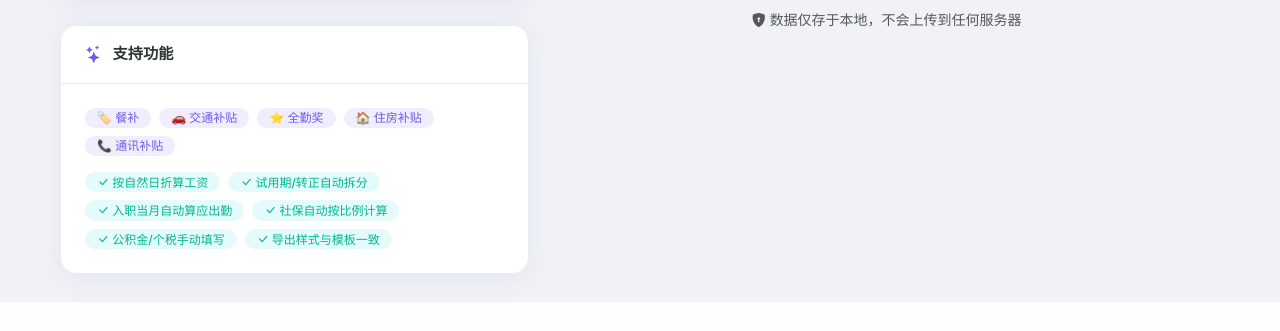
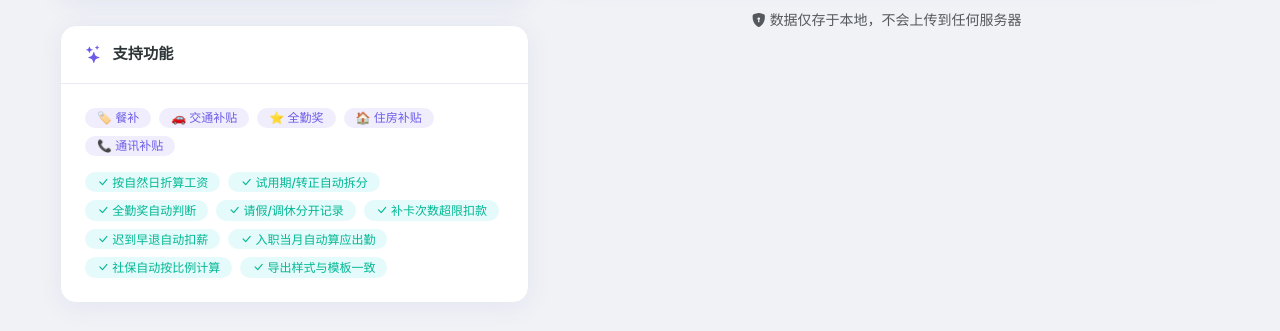
Before and after one commit to c940508931-max/salary-calc, a Flask app: page / in a window 1280 px wide. Shown: the part 745-1076 px from the top of the page. Before the commit the page ends 1047 px from the top, so only its background shows below. Run offline with Flask 3, Linux system fonts and the light colour scheme.

Commit message:
feat: 全勤奖/请假调休分开/补卡扣款/迟到扣款
- 转正薪资拆出200全勤奖，请假>0或补卡>2则全勤奖=0
- 请假天数/调休天数分开填写，实际出勤=应出勤+调休-请假
- 补卡超2次后每超1次扣半天底薪
- 迟到按入职日判断允许时长(15号内150分/后75分)，超1分扣2元
- 预览/导出同步显示全勤奖、补卡扣款、迟到扣款列

```diff
--- a/app.py
+++ b/app.py
@@ -80,7 +80,8 @@ TEMPLATE_COLUMNS = [
     ("转正日期", 14),
     ("手机号", 16),
     ("应出勤天数", 12),
-    ("请假/调休天数", 14),
+    ("请假天数", 12),
+    ("调休天数", 12),
     ("实际出勤天数", 14),
     ("基本工资", 12),
     ("转正薪资", 12),
@@ -88,6 +89,8 @@ TEMPLATE_COLUMNS = [
     ("岗位绩效", 12),
     ("加班费", 10),
     ("销售提成", 12),
+    ("补卡次数", 10),
+    ("迟到早退(分钟)", 14),
 ]
 
 # ---------------------------------------------------------------------------
@@ -220,12 +223,15 @@ def create_template(workbook=None) -> Workbook:
         ("失业保险", 12),
         ("住房公积金", 12),
         ("个人所得税", 12),
+        ("全勤奖", 10),
+        ("补卡扣款", 10),
+        ("迟到扣款", 10),
         ("实发金额", 12),
     ]
     full_headers.extend(fixed_tail)
 
     # 确认表头数与类型数一致
-    assert len(full_headers) == 27, f"表头数应为27，实际{len(full_headers)}"
+    assert len(full_headers) == 33, f"表头数应为33，实际{len(full_headers)}"
 
     # 写标题行（第1行）
     ws.cell(row=1, column=1, value="路易小姐薪资表 - 📌 浅蓝底色 = 自动计算（不要填写）| 白色底色 = 请手动填写")
@@ -244,30 +250,36 @@ def create_template(workbook=None) -> Workbook:
         "M",       # 工号
         "M",       # 身份证号
         "M",       # 入职日期
-        "M",       # 转正日期（手动填，可留空）
+        "M",       # 转正日期（可留空）
         "M",       # 手机号
-        "A",       # 应出勤天数
-        "M",       # 请假/调休天数
-        "A",       # 实际出勤天数
-        "A",       # 基本工资
+        "A",       # 应出勤天数（自动）
+        "M",       # 请假天数
+        "M",       # 调休天数
+        "A",       # 实际出勤天数（自动：应出勤+调休-请假）
+        "A",       # 基本工资（自动）
         "M",       # 转正薪资
-        "M",       # 试用期薪资（手动填，可留空）
+        "M",       # 试用期薪资（可留空）
         "M",       # 岗位绩效
         "M",       # 加班费
         "M",       # 销售提成
+        "M",       # 补卡次数
+        "M",       # 迟到早退(分钟)
     ]
     # 补贴列（手动填）
     for _ in SUBSIDY_OPTIONS:
         col_types.append("M")
     # 尾部
     tail_types = [
-        "A",       # 社保基数（跟随网页设置，自动填充）
+        "A",       # 社保基数（跟随网页设置）
         "A",       # 养老保险
         "A",       # 医疗保险
         "A",       # 失业保险
         "M",       # 住房公积金
         "M",       # 个人所得税
-        "A",       # 实发金额
+        "A",       # 全勤奖（自动）
+        "A",       # 补卡扣款（自动）
+        "A",       # 迟到扣款（自动）
+        "A",       # 实发金额（自动）
     ]
     col_types.extend(tail_types)
 
@@ -321,12 +333,13 @@ def create_template(workbook=None) -> Workbook:
         "张三", "LY0001", "330102199001011234",
         date(2026, 4, 1), "",          # 入职日期, 转正日期（空=默认无试用期）
         "+86 13800138000",
-        None, 0, None, None, 15000,   # 应出勤=自动, 请假=0, 实际出勤=自动, 基本工资=自动, 转正薪资=15000
+        None, 0, 0, None, None, 15000, # 应出勤=自动, 请假=0, 调休=0, 实际出勤=自动, 基本工资=自动, 转正薪资=15000
         "",                            # 试用期薪资（空=无试用期）
         300, 200, 0,                   # 岗位绩效, 加班费, 销售提成
+        0, 0,                          # 补卡次数, 迟到早退(分钟)
     ]
     subsidy_example = [300, 200, 0, 0, 0]
-    tail_example = [5000, None, None, None, 0, 240, None]
+    tail_example = [5000, None, None, None, 0, 240, None, None, None, None]
 
     row_data = example + subsidy_example + tail_example
     for col_idx, (val, ctype) in enumerate(zip(row_data, col_types), 1):
@@ -372,10 +385,12 @@ def parse_uploaded_excel(filepath: str, social_base: float, ref_month: str) -> l
     for idx, h in enumerate(headers):
         h_lower = h.lower().replace(" ", "")
         if h_lower in ("姓名", "工号", "身份证号", "入职日期", "转正日期", "手机号",
-                        "应出勤天数", "请假/调休天数", "实际出勤天数",
+                        "应出勤天数", "请假/调休天数", "请假天数", "调休天数", "实际出勤天数",
                         "基本工资", "总薪资", "转正薪资", "试用期薪资", "岗位绩效",
-                        "加班费", "销售提成", "社保基数", "养老保险", "医疗保险",
-                        "失业保险", "住房公积金", "个人所得税", "实发金额"):
+                        "加班费", "销售提成", "补卡次数", "迟到早退(分钟)",
+                        "社保基数", "养老保险", "医疗保险",
+                        "失业保险", "住房公积金", "个人所得税", "实发金额",
+                        "全勤奖", "补卡扣款", "迟到扣款"):
             col_map[h] = idx
         elif h in SUBSIDY_OPTIONS:
             col_map.setdefault("补贴列", []).append(idx)
@@ -408,26 +423,28 @@ def parse_uploaded_excel(filepath: str, social_base: float, ref_month: str) -> l
         # 应出勤天数 = 根据入职日和参考月份计算
         scheduled_days = get_work_days_from_hire(hire_date, ref)
 
-        # 请假/调休天数（手动填）
-        leave_days = int(parse_float(row[col_map.get("请假/调休天数", 6)] if col_map.get("请假/调休天数", 6) < len(row) else 0))
+        # 请假天数（手动填，兼容旧模板的"请假/调休天数"）
+        leave_idx = col_map.get("请假天数") or col_map.get("请假/调休天数", 7)
+        leave_days = int(parse_float(row[leave_idx] if leave_idx is not None and leave_idx < len(row) else 0))
 
-        # 实际出勤天数 = 应出勤 - 请假/调休（自动计算，最小0）
-        actual_days = max(scheduled_days - leave_days, 0)
+        # 调休天数（手动填）
+        comp_idx = col_map.get("调休天数", 99)
+        comp_days = int(parse_float(row[comp_idx] if comp_idx < len(row) else 0))
+
+        # 实际出勤天数 = 应出勤 + 调休 - 请假（自动，最小0）
+        actual_days = max(scheduled_days + comp_days - leave_days, 0)
 
         # 转正薪资（手动填，兼容旧模板的"总薪资"）
-        total_salary_idx = col_map.get("转正薪资") or col_map.get("总薪资", 10)
+        total_salary_idx = col_map.get("转正薪资") or col_map.get("总薪资", 11)
         total_salary = parse_float(row[total_salary_idx] if total_salary_idx is not None and total_salary_idx < len(row) else 0)
 
         # ===== 试用期 / 转正判断 =====
-        # 试用期薪资（手动填，留空=无试用期）
         probation_salary = parse_float(row[col_map.get("试用期薪资", 99)] if col_map.get("试用期薪资", 99) < len(row) else 0)
-        # 转正日期（手动填，留空=无试用期）
         regular_idx = col_map.get("转正日期", 99)
         regular_date = parse_date(row[regular_idx] if regular_idx < len(row) else None)
 
-        # 计算当月生效薪资（考虑试用期/转正拆分）
         has_probation = probation_salary > 0 and regular_date is not None
-        effective_salary = total_salary  # 默认用转正薪资
+        effective_salary = total_salary
         probation_note = ""
 
         if has_probation:
@@ -436,28 +453,37 @@ def parse_uploaded_excel(filepath: str, social_base: float, ref_month: str) -> l
             ref_month_end = ref.replace(day=last_day)
 
             if regular_date > ref_month_end:
-                # 整月仍处于试用期
                 effective_salary = probation_salary
                 probation_note = "试用期"
             elif regular_date >= ref_month_start:
-                # 当月跨转正 → 按天拆分
                 probation_days = (regular_date - ref_month_start).days
                 regular_days = month_days - probation_days
                 effective_salary = (probation_salary * probation_days + total_salary * regular_days) / month_days
                 probation_note = f"试用{probation_days}天+转正{regular_days}天"
-            # else: 已经转正 → 用 total_salary（默认值）
 
-        # 基本工资 = 生效薪资 ÷ 当月总天数 × 实际出勤天数（自动）
-        base_pay = calc_proportional_salary(effective_salary, actual_days, month_days)
+        # ===== 全勤奖拆分 =====
+        # 转正薪资拆分出 200 全勤奖
+        base_salary = max(0, effective_salary - 200)
+
+        # 基本工资 = 底薪 ÷ 当月总天数 × 实际出勤天数（自动）
+        base_pay = calc_proportional_salary(base_salary, actual_days, month_days)
+
+        # ===== 补卡次数 =====
+        card_idx = col_map.get("补卡次数", 99)
+        comp_card_count = int(parse_float(row[card_idx] if card_idx < len(row) else 0))
+
+        # ===== 迟到早退 =====
+        late_idx = col_map.get("迟到早退(分钟)", 99)
+        actual_late_minutes = parse_float(row[late_idx] if late_idx < len(row) else 0)
 
         # 绩效
-        performance = parse_float(row[col_map.get("岗位绩效", 10)] if col_map.get("岗位绩效", 10) < len(row) else 0)
+        performance = parse_float(row[col_map.get("岗位绩效", 13)] if col_map.get("岗位绩效", 13) < len(row) else 0)
 
         # 加班费
-        overtime = parse_float(row[col_map.get("加班费", 11)] if col_map.get("加班费", 11) < len(row) else 0)
+        overtime = parse_float(row[col_map.get("加班费", 14)] if col_map.get("加班费", 14) < len(row) else 0)
 
         # 销售提成
-        commission = parse_float(row[col_map.get("销售提成", 12)] if col_map.get("销售提成", 12) < len(row) else 0)
+        commission = parse_float(row[col_map.get("销售提成", 15)] if col_map.get("销售提成", 15) < len(row) else 0)
 
         # 补贴（动态列）
         subsidies = {}
@@ -470,29 +496,47 @@ def parse_uploaded_excel(filepath: str, social_base: float, ref_month: str) -> l
 
         subsidy_total = sum(subsidies.values())
 
+        # ==== 全勤奖 ====
+        # 请假 > 0 或 补卡 > 2 → 全勤奖 = 0
+        full_attendance_bonus = 200
+        if leave_days > 0 or comp_card_count > 2:
+            full_attendance_bonus = 0
+
+        # ==== 补卡扣款 ====
+        # 超 2 次后每超 1 次扣半天底薪
+        daily_base_salary = base_salary / month_days if month_days > 0 else 0
+        comp_card_deduction = 0
+        if comp_card_count > 2:
+            extra_cards = comp_card_count - 2
+            comp_card_deduction = round(extra_cards * (daily_base_salary * 0.5), 2)
+
+        # ==== 迟到早退扣款 ====
+        # 入职15号(含)内允许150分钟，15号后允许75分钟
+        if hire_date.day <= 15:
+            allowed_late = 150
+        else:
+            allowed_late = 75
+        late_excess = max(0, actual_late_minutes - allowed_late)
+        late_deduction = round(late_excess * 2, 2)
+
         # 社保 —
-        # 入职当月：15号后（不含15号）入职的不缴纳保险
-        # 入职后月份：正常缴纳
         if (hire_date.year == ref.year and hire_date.month == ref.month):
-            # 入职当月
             if hire_date.day <= 15:
                 social = calc_social_insurance(social_base)
             else:
                 social = {"养老保险": 0, "医疗保险": 0, "失业保险": 0}
         else:
-            # 入职后的月份 → 正常缴纳
             social = calc_social_insurance(social_base)
 
-        # 公积金（手动填）
-        housing_fund = parse_float(row[col_map.get("住房公积金", 18)] if col_map.get("住房公积金", 18) < len(row) else 0)
+        social_total = social["养老保险"] + social["医疗保险"] + social["失业保险"]
 
-        # 个税
-        tax = parse_float(row[col_map.get("个人所得税", 19)] if col_map.get("个人所得税", 19) < len(row) else 0)
+        housing_fund = parse_float(row[col_map.get("住房公积金", 20)] if col_map.get("住房公积金", 20) < len(row) else 0)
+        tax = parse_float(row[col_map.get("个人所得税", 21)] if col_map.get("个人所得税", 21) < len(row) else 0)
 
-        # 应发合计 = 基本工资 + 绩效 + 加班费 + 提成 + 补贴
-        gross = base_pay + performance + overtime + commission + subsidy_total
-        # 扣款合计
-        deductions = social["养老保险"] + social["医疗保险"] + social["失业保险"] + housing_fund + tax
+        # 应发合计 = 基本工资 + 全勤奖 + 绩效 + 加班费 + 提成 + 补贴
+        gross = round(base_pay + full_attendance_bonus + performance + overtime + commission + subsidy_total, 2)
+        # 扣款合计 = 社保 + 公积金 + 个税 + 补卡扣款 + 迟到扣款
+        deductions = round(social_total + housing_fund + tax + comp_card_deduction + late_deduction, 2)
         # 实发
         net = round(gross - deductions, 2)
 
@@ -512,10 +556,19 @@ def parse_uploaded_excel(filepath: str, social_base: float, ref_month: str) -> l
             "phone": phone,
             "scheduled_days": scheduled_days,
             "leave_days": leave_days,
+            "comp_days": comp_days,
             "actual_days": actual_days,
             "month_days": month_days,
+            "base_salary": round(base_salary, 2),
             "base_pay": base_pay,
             "total_salary": total_salary,
+            "full_attendance_bonus": full_attendance_bonus,
+            "comp_card_count": comp_card_count,
+            "comp_card_deduction": comp_card_deduction,
+            "actual_late_minutes": actual_late_minutes,
+            "allowed_late": allowed_late,
+            "late_excess": late_excess,
+            "late_deduction": late_deduction,
             "performance": performance,
             "overtime": overtime,
             "commission": commission,
@@ -563,7 +616,8 @@ def export_to_excel(data: list[dict], social_base: float) -> BytesIO:
         if h == "销售提成":
             result_headers.extend(all_subsidies)
 
-    tail_headers = ["社保基数", "养老保险", "医疗保险", "失业保险", "住房公积金", "个人所得税", "实发金额"]
+    tail_headers = ["社保基数", "养老保险", "医疗保险", "失业保险", "住房公积金", "个人所得税",
+                     "全勤奖", "补卡扣款", "迟到扣款", "实发金额"]
     result_headers.extend(tail_headers)
 
     # 写标题行
@@ -592,6 +646,7 @@ def export_to_excel(data: list[dict], social_base: float) -> BytesIO:
             d["phone"],
             d["scheduled_days"],
             d.get("leave_days", 0),
+            d.get("comp_days", 0),
             d["actual_days"],
             d["base_pay"],
             d.get("total_salary", 0),
@@ -599,6 +654,8 @@ def export_to_excel(data: list[dict], social_base: float) -> BytesIO:
             d["performance"],
             d["overtime"],
             d["commission"],
+            d.get("comp_card_count", 0),
+            d.get("actual_late_minutes", 0),
         ]
         # 补贴
         for sub in all_subsidies:
@@ -611,6 +668,9 @@ def export_to_excel(data: list[dict], social_base: float) -> BytesIO:
             d["social_unemployment"],
             d["housing_fund"] if d["housing_fund"] > 0 else "/",
             d["tax"],
+            d.get("full_attendance_bonus", 0),
+            d.get("comp_card_deduction", 0),
+            d.get("late_deduction", 0),
             d["net"],
         ])
 
--- a/templates/index.html
+++ b/templates/index.html
@@ -94,9 +94,12 @@
                 <div class="d-flex flex-wrap gap-2" aria-label="系统能力列表">
                     <span class="badge badge-green"><i class="bi bi-check-lg" aria-hidden="true"></i> 按自然日折算工资</span>
                     <span class="badge badge-green"><i class="bi bi-check-lg" aria-hidden="true"></i> 试用期/转正自动拆分</span>
+                    <span class="badge badge-green"><i class="bi bi-check-lg" aria-hidden="true"></i> 全勤奖自动判断</span>
+                    <span class="badge badge-green"><i class="bi bi-check-lg" aria-hidden="true"></i> 请假/调休分开记录</span>
+                    <span class="badge badge-green"><i class="bi bi-check-lg" aria-hidden="true"></i> 补卡次数超限扣款</span>
+                    <span class="badge badge-green"><i class="bi bi-check-lg" aria-hidden="true"></i> 迟到早退自动扣薪</span>
                     <span class="badge badge-green"><i class="bi bi-check-lg" aria-hidden="true"></i> 入职当月自动算应出勤</span>
                     <span class="badge badge-green"><i class="bi bi-check-lg" aria-hidden="true"></i> 社保自动按比例计算</span>
-                    <span class="badge badge-green"><i class="bi bi-check-lg" aria-hidden="true"></i> 公积金/个税手动填写</span>
                     <span class="badge badge-green"><i class="bi bi-check-lg" aria-hidden="true"></i> 导出样式与模板一致</span>
                 </div>
             </div>
```
Also changed, not shown: templates/preview.html (+31 -2 lines).
